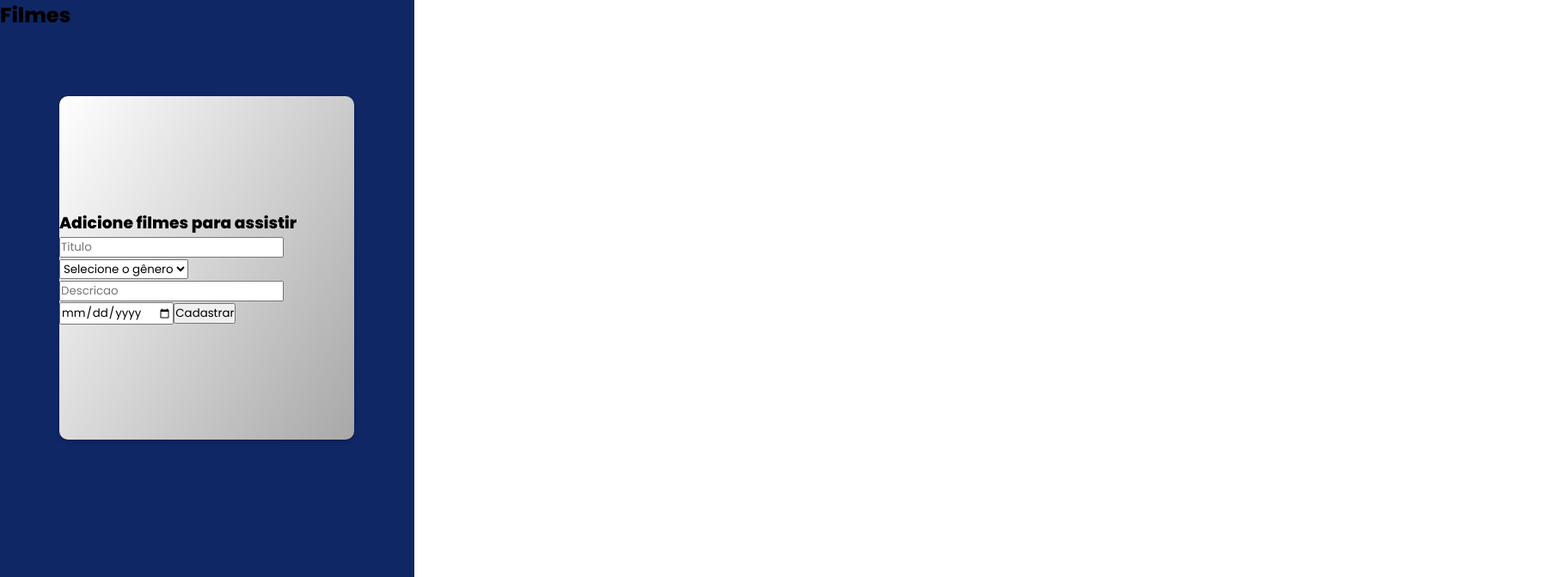
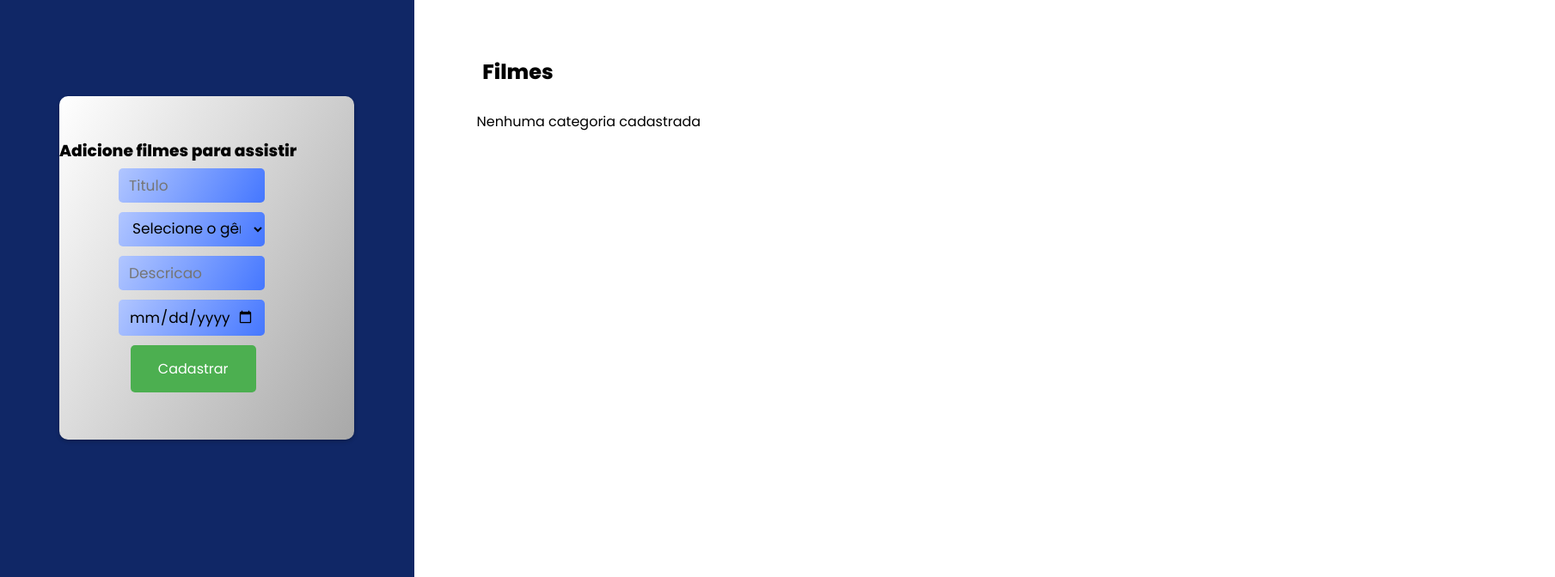
Before and after one commit to Adriana-Guedes/chekpoint1, a React (Vite) app: page / in a window 1280 px wide. Shown: the top 672 px of the page at 86% size, 1809 px wide, since content can reach past the window. Built offline with nearby package versions, Linux system fonts and the light colour scheme.

Commit message:
Update style.module.css
commit correto

```diff
--- a/src/style.module.css
+++ b/src/style.module.css
@@ -30,3 +30,128 @@
   box-shadow: 0px 2px 4px rgba(0, 0, 0, 0.25);
   border-radius: 10px;
 }
+.title {
+  display: flex;
+  justify-content: center;
+}
+
+.input {
+  border: 0;
+  border-radius: 5px;
+  background-image: linear-gradient(120deg, #b1c6ff, #4577ff);
+  color: black;
+  cursor: pointer;
+  padding: 7px 12px;
+  font-size: 17px;
+  transition: all 1s;
+  max-width: 170px;
+  margin: 2%;
+  margin-left: 25%;
+}
+
+.warning {
+  color: red;
+  font-size: 12px;
+  display: block;
+  text-align: center;
+}
+
+.input:focus {
+  /* outline-color: lightcoral;
+ */
+  outline-color: rgb(127, 170, 170);
+}
+
+.submit {
+  display: flex;
+  justify-content: center;
+  background-color: #4caf50;
+  border: none;
+  color: white;
+  padding: 15px 32px;
+  text-align: center;
+  text-decoration: none;
+  display: inline-block;
+  font-size: 16px;
+  border-radius: 5px;
+  margin: 2%;
+  margin-left: 30%;
+}
+
+.submit:hover {
+  background: #534bf3;
+}
+
+.tituloPagina {
+  display: flex;
+  justify-content: center;
+  align-items: center;
+  width: 250%;
+  height: 15%;
+}
+.vazio {
+  padding-left: 2%;
+  position: relative;
+  left: 529px;
+  top: 129px;
+}
+
+/* ----------------------O QUE SERÀ--------------------------------------- */
+
+.card {
+  border-radius: 5px;
+  background: lightgrey;
+  box-shadow: rgba(50, 50, 93, 0.25) 0px 30px 50px -12px inset,
+    rgba(0, 0, 0, 0.3) 0px 18px 26px -18px inset;
+  padding-top: 1rem;
+  padding-left: 2rem;
+  position: relative;
+  width: 55rem;
+  height: 114px;
+  left: 529px;
+  top: 129px;
+  margin: 20px;
+  list-style: none;
+}
+
+.data {
+  position: absolute;
+  right: 0px;
+  margin-right: 20px;
+  font-weight: bold;
+  text-shadow: 1px 1px white, -1px -1px #444;
+}
+
+.titulo {
+  font-weight: bold;
+  text-shadow: 1px 1px white, -1px -1px #444;
+}
+
+.buttonEdit {
+  position: absolute;
+  right: 30px;
+  margin-right: 20px;
+
+  size: 50px;
+  height: 30px;
+  width: 30px;
+  cursor: pointer;
+  font-size: 1.6rem;
+  color: blue;
+  background: none;
+  border: 0;
+}
+
+.buttonDelete {
+  position: absolute;
+  right: 0px;
+  margin-right: 20px;
+  size: 50px;
+  height: 30px;
+  width: 30px;
+  cursor: pointer;
+  font-size: 1.6rem;
+  color: red;
+  border: 0;
+  background: none;
+}
```
